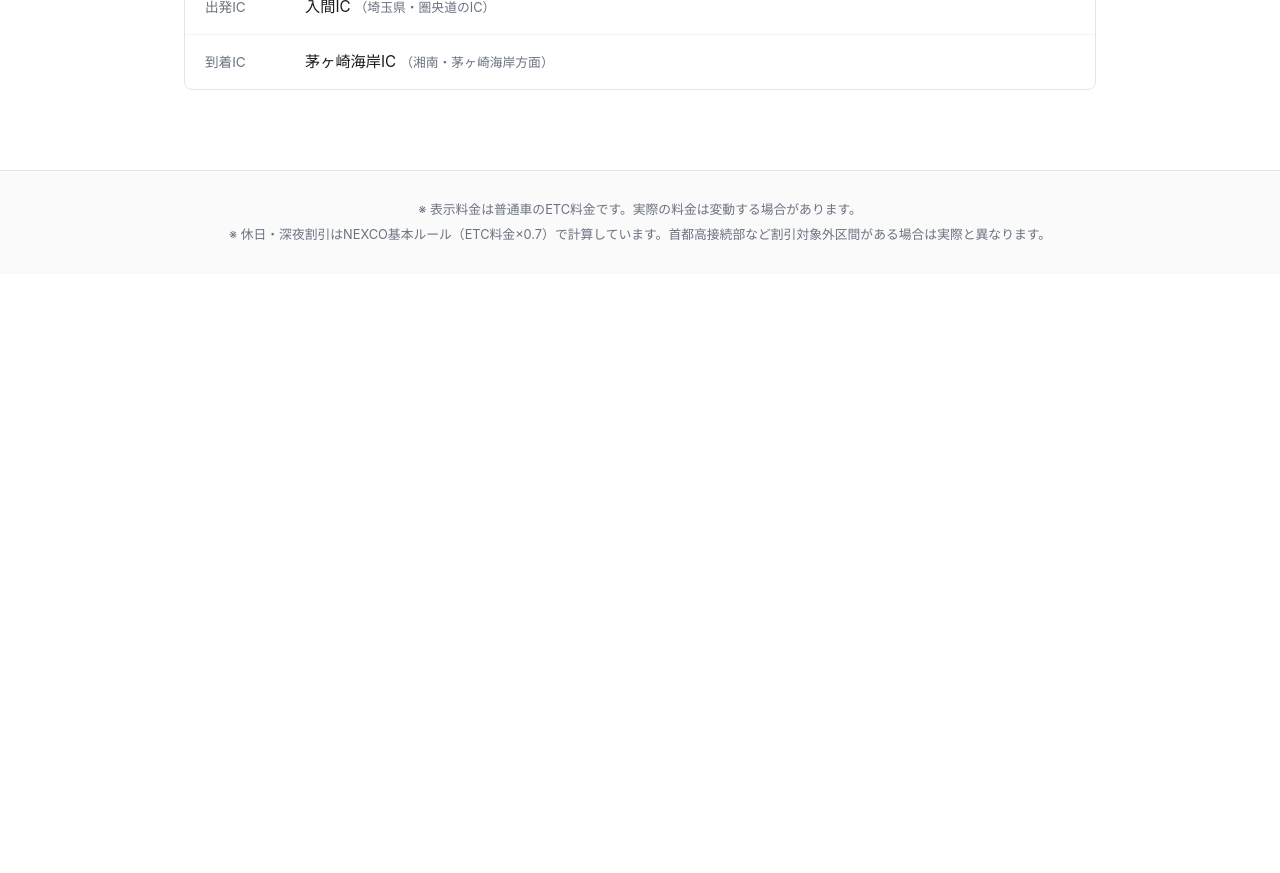
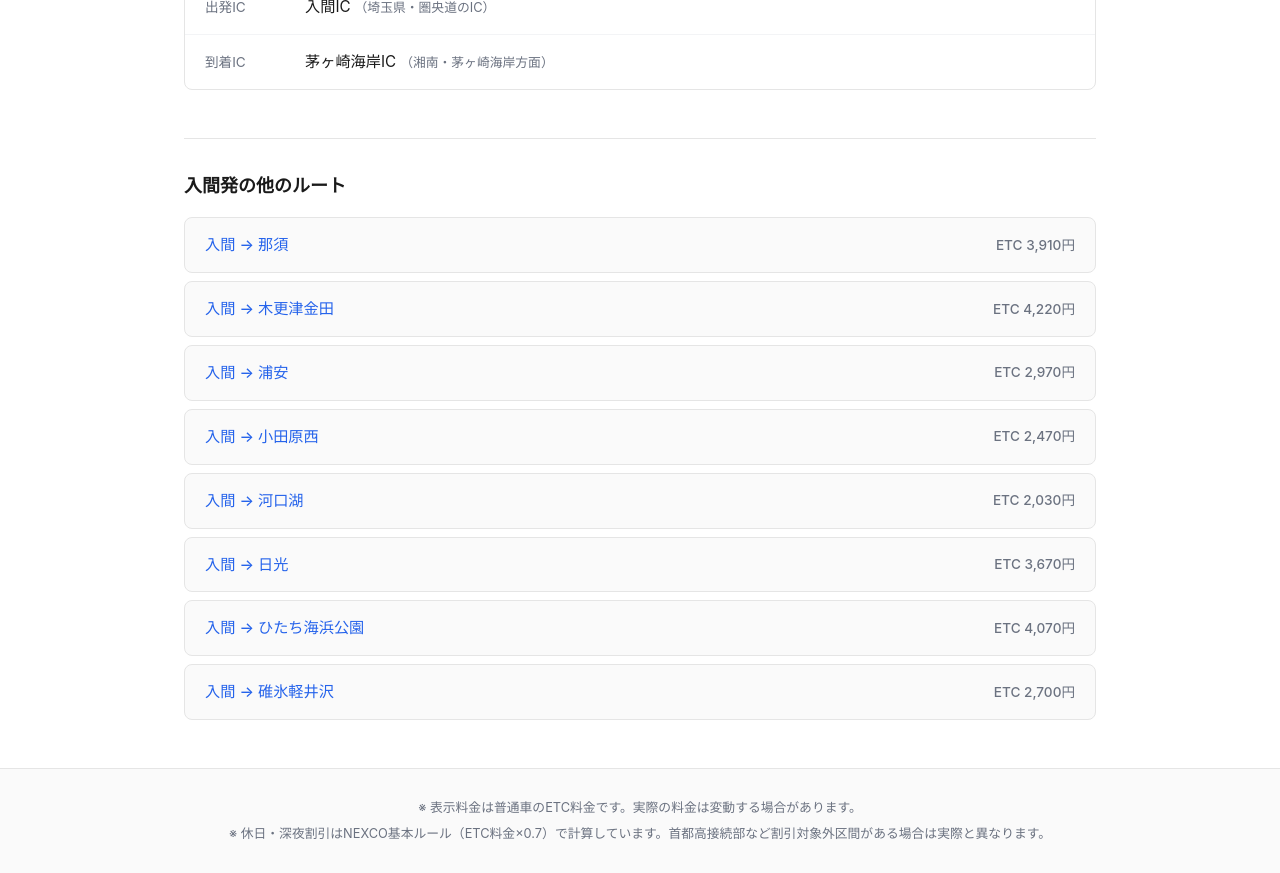
Before and after one commit to teo2468/nextjs-practice-01, a Next.js app: page /highway/iruma/chigasakikaigan in a window 1280 px wide. Shown: the part 660-1533 px from the top of the page. Before the commit the page ends 934 px from the top, so only its background shows below. Built offline with nearby package versions, Linux system fonts and the light colour scheme.

Commit message:
feat: add related routes section to route detail page

```diff
--- a/app/highway/[from]/[to]/page.module.css
+++ b/app/highway/[from]/[to]/page.module.css
@@ -129,3 +129,61 @@
 .reverseLink:hover {
   text-decoration: underline;
 }
+
+/* ============================================
+   関連ルートセクション
+   ============================================ */
+.relatedSection {
+  margin-top: 3rem;
+  padding-top: 2rem;
+  border-top: 1px solid #e5e5e5;
+}
+
+.relatedHeading {
+  font-size: 1.125rem;
+  font-weight: 600;
+  margin: 0 0 1rem 0;
+  color: #1a1a1a;
+}
+
+.relatedList {
+  list-style: none;
+  padding: 0;
+  margin: 0;
+  display: flex;
+  flex-direction: column;
+  gap: 0.5rem;
+}
+
+.relatedItem {
+  margin: 0;
+}
+
+.relatedLink {
+  display: flex;
+  justify-content: space-between;
+  align-items: center;
+  padding: 0.875rem 1.25rem;
+  background: #fafafa;
+  border: 1px solid #e5e5e5;
+  border-radius: 8px;
+  text-decoration: none;
+  color: #1a1a1a;
+  transition: background 0.15s ease;
+}
+
+.relatedLink:hover {
+  background: #f3f4f6;
+}
+
+.relatedRouteName {
+  font-size: 0.95rem;
+  font-weight: 500;
+  color: #2563eb;
+}
+
+.relatedFare {
+  font-size: 0.85rem;
+  color: #6b7280;
+  font-weight: 500;
+}
--- a/app/highway/[from]/[to]/page.tsx
+++ b/app/highway/[from]/[to]/page.tsx
@@ -6,6 +6,7 @@ import {
   ics,
   getICById,
   getRoute,
+  getRoutesFrom,
   getAllRoutePairs,
   calcDiscountedFare,
 } from '@/lib/highway';
@@ -82,6 +83,9 @@ export default async function RoutePage({
 
   const discountedFare = calcDiscountedFare(route.etc);
 
+  // 関連ルート：同じ from で、現在見ているルート以外
+  const relatedRoutes = getRoutesFrom(from).filter((r) => r.to !== to);
+
   return (
     <div className={styles.page}>
       {/* パンくず */}
@@ -132,6 +136,36 @@ export default async function RoutePage({
           </div>
         </dl>
       </section>
+
+      {/* 関連ルート（同じ出発地） */}
+      {relatedRoutes.length > 0 && (
+        <section className={styles.relatedSection}>
+          <h2 className={styles.relatedHeading}>
+            {fromIC.name}発の他のルート
+          </h2>
+          <ul className={styles.relatedList}>
+            {relatedRoutes.map((r) => {
+              const relatedToIC = getICById(r.to);
+              if (!relatedToIC) return null;
+              return (
+                <li key={r.to} className={styles.relatedItem}>
+                  <Link
+                    href={`/highway/${r.from}/${r.to}`}
+                    className={styles.relatedLink}
+                  >
+                    <span className={styles.relatedRouteName}>
+                      {fromIC.name} → {relatedToIC.name}
+                    </span>
+                    <span className={styles.relatedFare}>
+                      ETC {r.etc.toLocaleString()}円
+                    </span>
+                  </Link>
+                </li>
+              );
+            })}
+          </ul>
+        </section>
+      )}
     </div>
   );
 }
```
Lines whose indentation alone changed are shown as unchanged.
